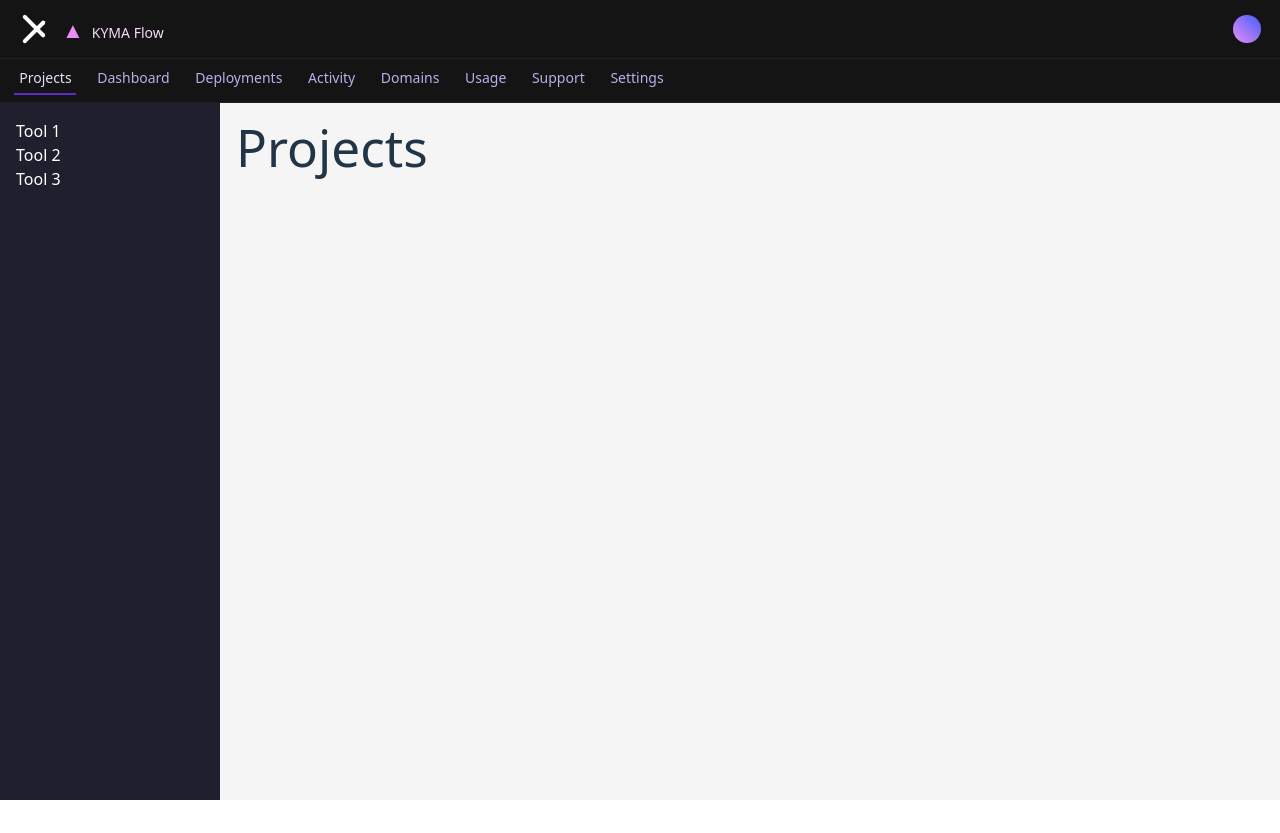
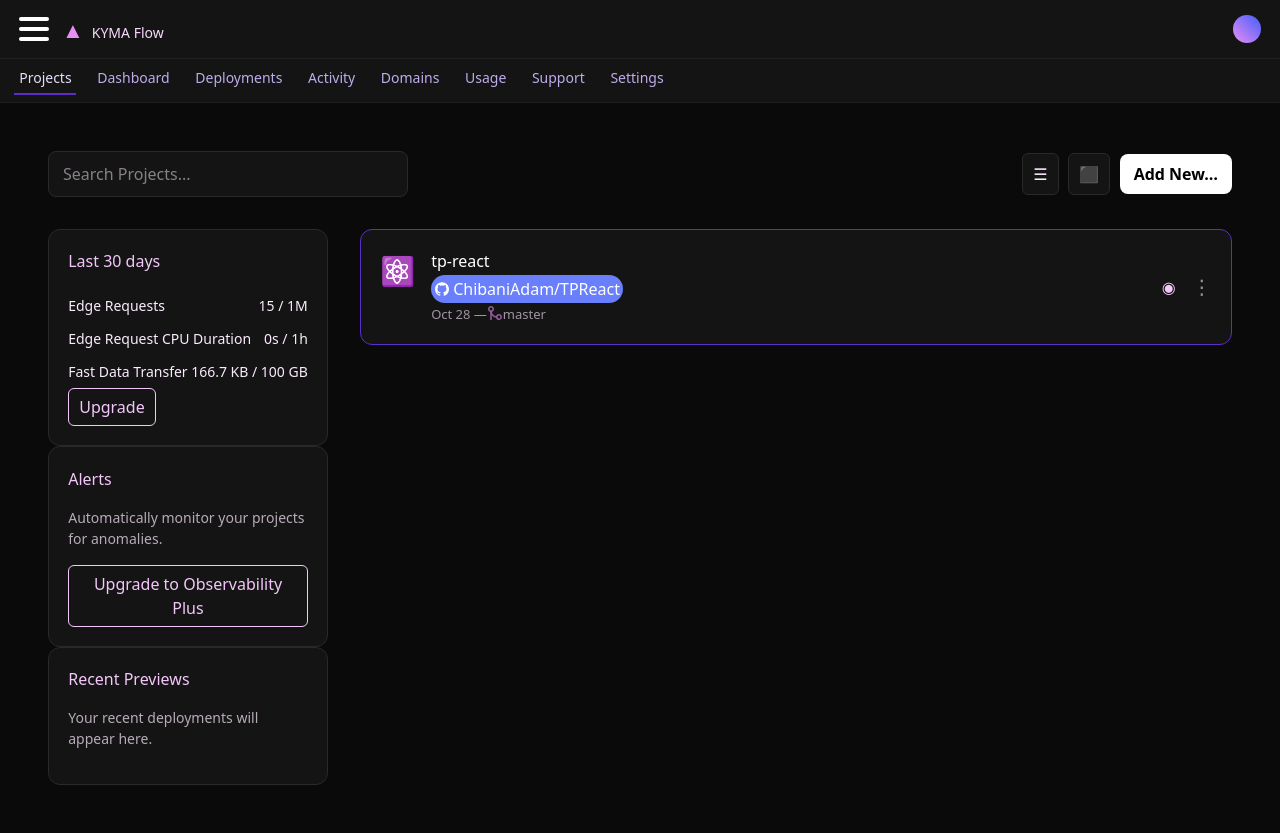
Before and after one commit to ChibaniAdam/KYMA-Flow-Front-Admin, a React (Vite) app: page /projects in a window 1280 px wide. Before the commit the page ends 800 px from the top, so only its background shows below. Built offline with nearby package versions, Linux system fonts and the light colour scheme.

Commit message:
added a simple dashboard example and fixed layout colors

```diff
--- a/src/index.css
+++ b/src/index.css
@@ -90,6 +90,9 @@ h1 {
   font-size: 3.2em;
   line-height: 1.1;
 }
+body{
+  background-color: var(--bg-black);
+}
 
 .submit-button {
   border-radius: 8px;
--- a/src/layouts/layout.css
+++ b/src/layouts/layout.css
@@ -1,13 +1,15 @@
 .layout {
   display: flex;
   flex-direction: column;
-  height: 100vh;
+  min-height: 100vh;
 }
+
+/* ---------------- TOPBAR ---------------- */
 
 .layout-topbar {
   height: 60px;
-  background-color: #29293d;
-  color: white;
+  background-color: var(--bg-black-300);
+  color: var(--light-purple-900);
   display: flex;
   align-items: center;
   padding: 0 1rem;
@@ -16,7 +18,7 @@
   z-index: 10;
 }
 
-
+/* ---------------- BODY ---------------- */
 
 .layout-body {
   display: flex;
@@ -24,27 +26,38 @@
   overflow: hidden;
 }
 
+/* ---------------- SIDEBAR ---------------- */
+
 .layout-sidebar {
   width: 220px;
-  background-color: #1f1f2e;
-  color: white;
+  background-color: var(--bg-black-200);
+  color: var(--light-purple-800);
   padding: 1rem;
-  transition: width 0.3s ease;
   flex-shrink: 0;
   text-wrap: nowrap;
+  border-right: 1px solid var(--dark-purple-400);
+  transition:
+    width 0.3s ease,
+    padding 0.3s ease,
+    border-right-width 0.3s ease;
 }
 
 .layout-sidebar.closed {
   width: 0;
   padding: 1rem 0;
+  border-right-width: 0;
   overflow: hidden;
 }
+
+
+/* ---------------- CONTENT ---------------- */
 
 .layout-content {
   flex: 1;
   padding: 1rem;
-  background-color: #f5f5f5;
   transition: margin-left 0.3s ease;
+  background: var(--bg-black-100);
+  color: var(--light-purple-900);
 }
 
 .layout-content.sidebar-open {
@@ -54,3 +67,32 @@
 .layout-content.sidebar-closed {
   margin-left: 0;
 }
+
+/* ---------------- SMALL SCREEN ---------------- */
+
+@media (max-width: 768px) {
+  .layout-body {
+    position: relative;
+  }
+
+  .layout-sidebar {
+    position: fixed;
+    top: 60px;
+    left: 0;
+    height: calc(100vh - 60px);
+    width: 100%;
+    border-right: none;
+    transform: translateX(0);
+    z-index: 999;
+  }
+
+  .layout-sidebar.closed {
+    transform: translateX(-100%);
+    width: 100%;
+    padding: 1rem;
+  }
+
+  .layout-content {
+    margin-left: 0 !important;
+  }
+}
--- a/src/layouts/layout.tsx
+++ b/src/layouts/layout.tsx
@@ -4,7 +4,7 @@ import { useState } from "react";
 import "./layout.css";
 
 export default function Layout() {
-  const [isSidebarOpen, setSidebarOpen] = useState(true);
+  const [isSidebarOpen, setSidebarOpen] = useState(false);
 
   const toggleSidebar = () => setSidebarOpen(!isSidebarOpen);
 
--- /dev/null
+++ b/src/pages/projects/projects.css
@@ -0,0 +1,180 @@
+.projects-page {
+  padding: 2rem;
+  display: flex;
+  flex-direction: column;
+  gap: 2rem;
+  color: var(--light-purple-900);
+}
+
+/* ---------------- Search + Topbar ---------------- */
+
+.projects-topbar {
+  display: flex;
+  justify-content: space-between;
+  align-items: center;
+}
+
+.projects-search {
+  width: 360px;
+  background: var(--bg-black-200);
+  border: 1px solid var(--bg-black-400);
+  padding: 10px 14px;
+  border-radius: 8px;
+  color: var(--light-purple-900);
+  outline: none;
+}
+
+.projects-search:focus {
+  border-color: var(--light-purple-700);
+}
+
+.projects-actions {
+  display: flex;
+  align-items: center;
+  gap: 0.6rem;
+}
+
+.projects-view-btn {
+  background: var(--bg-black-200);
+  border: 1px solid var(--bg-black-400);
+  padding: 8px 10px;
+  border-radius: 6px;
+  cursor: pointer;
+  color: var(--light-purple-900);
+}
+
+.projects-view-btn:hover {
+  background: var(--bg-black-400);
+}
+
+.projects-add-btn {
+  background: white;
+  color: black;
+  padding: 8px 14px;
+  border-radius: 8px;
+  cursor: pointer;
+  font-weight: 600;
+  border: none;
+}
+
+/* ---------------- Main Grid ---------------- */
+
+.projects-grid {
+  display: grid;
+  grid-template-columns: 280px 1fr;
+  gap: 2rem;
+}
+
+/* ---------------- Widgets ---------------- */
+
+.widget-card {
+  background: var(--bg-black-200);
+  border: 1px solid var(--bg-black-400);
+  padding: 1.2rem;
+  border-radius: 12px;
+  color: var(--light-purple-900);
+}
+
+.widget-title {
+  margin-bottom: 1rem;
+  font-size: 16px;
+  color: var(--light-purple-700);
+}
+
+.usage-list {
+  list-style: none;
+  margin: 0;
+  padding: 0;
+}
+
+.usage-list li {
+  display: flex;
+  justify-content: space-between;
+  padding: 6px 0;
+  font-size: 14px;
+}
+
+.widget-text {
+  font-size: 14px;
+  opacity: 0.7;
+  margin-bottom: 1rem;
+}
+
+.upgrade-btn {
+  background: none;
+  border: 1px solid var(--light-purple-700);
+  padding: 6px 10px;
+  border-radius: 6px;
+  cursor: pointer;
+  color: var(--light-purple-700);
+}
+
+.upgrade-btn:hover {
+  background: var(--light-purple-300);
+  color: black;
+}
+
+/* ---------------- Project Cards ---------------- */
+
+.project-card {
+  background: var(--bg-black-200);
+  border: 1px solid var(--dark-purple-500);
+  border-radius: 12px;
+  padding: 1.2rem;
+  display: flex;
+  justify-content: space-between;
+  align-items: center;
+}
+
+.project-left {
+  display: flex;
+  gap: 1rem;
+}
+
+.project-icon {
+  font-size: 28px;
+}
+
+.project-meta {
+  display: flex;
+  flex-direction: column;
+  gap: 2px;
+}
+
+.project-title {
+  font-size: 16px;
+  color: white;
+}
+
+.project-date {
+  font-size: 13px;
+  opacity: 0.6;
+  color: var(--light-purple-900);
+  display: flex;
+}
+.project-date svg{
+    color: var(--light-purple-500)
+}
+.project-subtext{
+    color: white;
+    cursor: pointer;
+    outline: none;
+    background-color: var(--light-blue-600);
+    text-decoration: none;
+}
+
+.project-right {
+  display: flex;
+  align-items: center;
+  gap: 1rem;
+}
+
+.project-status {
+  color: var(--light-purple-700);
+}
+
+.project-menu {
+  cursor: pointer;
+  font-size: 20px;
+  opacity: 0.6;
+}
--- a/src/pages/projects/projects.tsx
+++ b/src/pages/projects/projects.tsx
@@ -1,7 +1,73 @@
+import "./projects.css";
 
-const Projects = () => {
+export default function Projects() {
+  return (
+    <div className="projects-page">
 
-return <h1>Projects</h1>
+      <div className="projects-topbar">
+        <input
+          className="projects-search"
+          type="text"
+          placeholder="Search Projects..."
+        />
+        <div className="projects-actions">
+          <button className="projects-view-btn">☰</button>
+          <button className="projects-view-btn">⬛</button>
+          <button className="projects-add-btn">Add New…</button>
+        </div>
+      </div>
+
+      <div className="projects-grid">
+        <div className="projects-column">
+          <div className="widget-card">
+            <h3 className="widget-title">Last 30 days</h3>
+
+            <ul className="usage-list">
+              <li><span>Edge Requests</span><span>15 / 1M</span></li>
+              <li><span>Edge Request CPU Duration</span><span>0s / 1h</span></li>
+              <li><span>Fast Data Transfer</span><span>166.7 KB / 100 GB</span></li>
+            </ul>
+
+            <button className="upgrade-btn">Upgrade</button>
+          </div>
+
+          <div className="widget-card">
+            <h3 className="widget-title">Alerts</h3>
+            <p className="widget-text">
+              Automatically monitor your projects for anomalies.
+            </p>
+            <button className="upgrade-btn">Upgrade to Observability Plus</button>
+          </div>
+
+          <div className="widget-card">
+            <h3 className="widget-title">Recent Previews</h3>
+            <p className="widget-text">Your recent deployments will appear here.</p>
+          </div>
+        </div>
+
+        <div className="projects-column">
+          <div className="project-card">
+            <div className="project-left">
+              <div className="project-icon">⚛️</div>
+              <div className="project-meta">
+                <h3 className="project-title">tp-react</h3>
+                <span className="project-subtext flex min-w-0 flex-none flex-row items-center gap-0.5 rounded-full p-0.5 pr-1.5 w-fit max-w-48">
+                  <svg aria-label="github" height="14" viewBox="0 0 14 14" width="14" className="m-0.5 shrink-0"><path d="M7 .175c-3.872 0-7 3.128-7 7 0 3.084 2.013 5.71 4.79 6.65.35.066.482-.153.482-.328v-1.181c-1.947.415-2.363-.941-2.363-.941-.328-.81-.787-1.028-.787-1.028-.634-.438.044-.416.044-.416.7.044 1.071.722 1.071.722.635 1.072 1.641.766 2.035.59.066-.459.24-.765.437-.94-1.553-.175-3.193-.787-3.193-3.456 0-.766.262-1.378.721-1.881-.065-.175-.306-.897.066-1.86 0 0 .59-.197 1.925.722a6.754 6.754 0 0 1 1.75-.24c.59 0 1.203.087 1.75.24 1.335-.897 1.925-.722 1.925-.722.372.963.131 1.685.066 1.86.46.48.722 1.115.722 1.88 0 2.691-1.641 3.282-3.194 3.457.24.219.481.634.481 1.29v1.926c0 .197.131.415.481.328C11.988 12.884 14 10.259 14 7.175c0-3.872-3.128-7-7-7z" fill="white" fill-rule="nonzero"></path></svg>
+                  ChibaniAdam/TPReact</span>
+                <span className="project-date">Oct 28 —
+                  <svg className="flex-none" data-testid="geist-icon" height="16" stroke-linejoin="round" viewBox="0 0 16 16" width="16" ><path d="M4 6.25V14.25" stroke="currentColor" stroke-width="1.5" stroke-linecap="square" stroke-linejoin="round"></path>
+  <path fill-rule="evenodd" clip-rule="evenodd" d="M10.5 12C10.5 12.8284 11.1716 13.5 12 13.5C12.8284 13.5 13.5 12.8284 13.5 12C13.5 11.1716 12.8284 10.5 12 10.5C11.1716 10.5 10.5 11.1716 10.5 12ZM9.079 12.6869C9.38957 14.0127 10.5795 15 12 15C13.6569 15 15 13.6569 15 12C15 10.3431 13.6569 9 12 9C10.6293 9 9.47333 9.91924 9.1149 11.1749C8.05096 10.9929 7.0611 10.4857 6.28769 9.71231C5.51428 8.9389 5.0071 7.94904 4.82513 6.8851C6.08076 6.52667 7 5.37069 7 4C7 2.34315 5.65685 1 4 1C2.34315 0.999999 1 2.34315 1 4C1 5.42051 1.98728 6.61042 3.3131 6.921C3.51279 8.37102 4.18025 9.72619 5.22703 10.773C6.2738 11.8197 7.62898 12.4872 9.079 12.6869ZM2.5 4C2.5 4.82843 3.17157 5.5 4 5.5C4.82843 5.5 5.5 4.82843 5.5 4C5.5 3.17157 4.82843 2.5 4 2.5C3.17157 2.5 2.5 3.17157 2.5 4Z" fill="currentColor"></path></svg>
+                   master</span>
+              </div>
+            </div>
+            <div className="project-right">
+              <div className="project-status">◉</div>
+              <div className="project-menu">⋮</div>
+            </div>
+          </div>
+        </div>
+
+      </div>
+    </div>
+  );
 }
-
-export default Projects;
```
